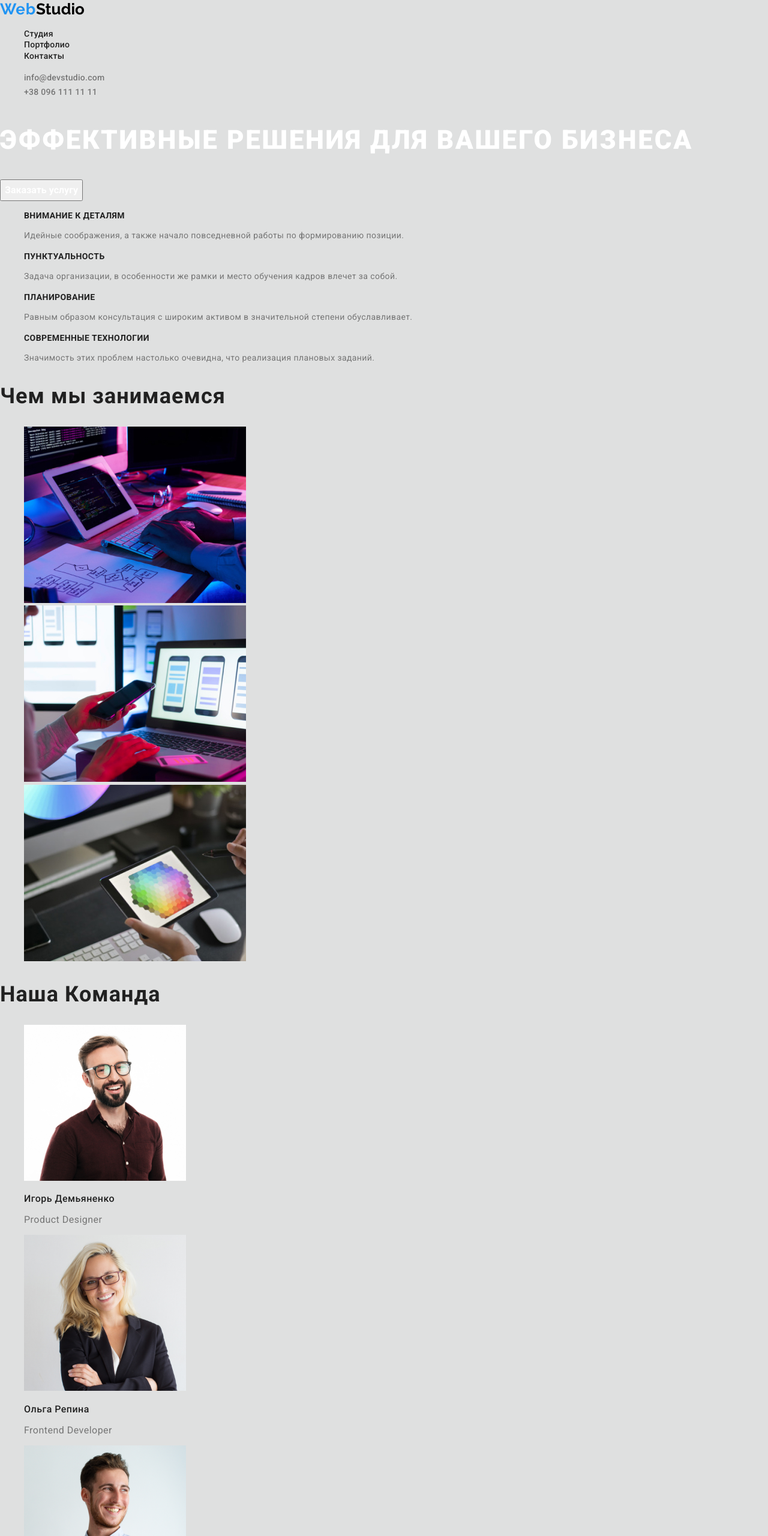
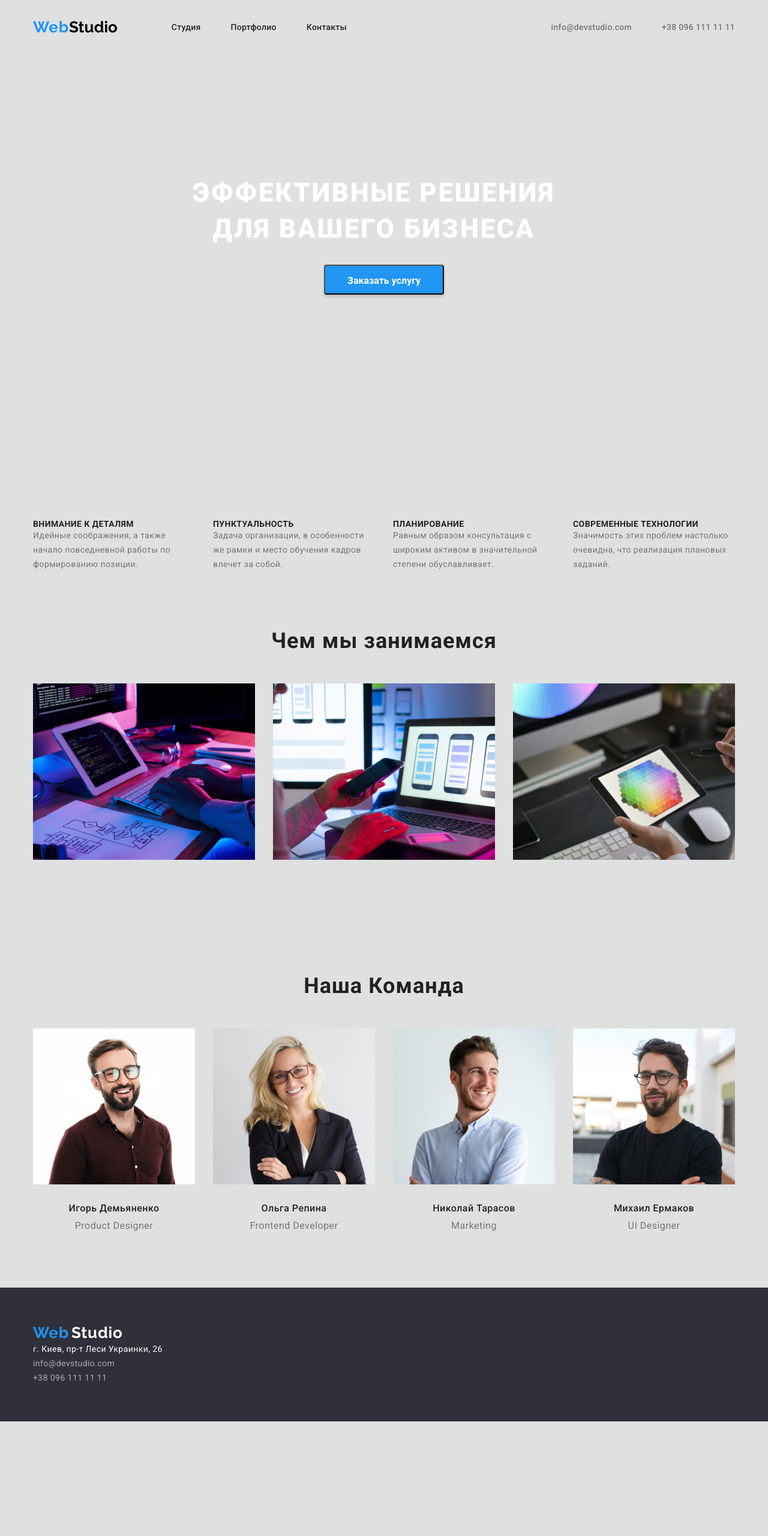
Before and after one commit to Igor-Tomilo/goit-markup-hw-03, a plain HTML site: page index.html in a window 1280 px wide. Shown: the top 2560 px of the page at 60% size. After the commit the page ends 2369 px from the top, so only its background shows below. Drawn offline with nearby package versions, Linux system fonts and the light colour scheme.

Commit message:
Додає геометрію

```diff
--- a/css/file.css
+++ b/css/file.css
@@ -10,6 +10,16 @@ body {
   font-family: 'Roboto', sans-serif;
   /* background color только чтоб видеть белые буквы */
   background-color: rgb(223, 224, 224);
+}
+
+*,
+*::before,
+*::after {
+  margin: 0;
+  padding: 0;
+}
+img {
+  display: block;
 }
 
 /* ======Component====== */
@@ -41,7 +51,14 @@ body {
 .address-link:focus {
   color: var(--accent-color);
 }
-.navigation-list-link:hover,
+
+.container {
+  width: 1200px;
+  padding: 0 15px;
+  margin: 0 auto;
+}
+
+/* .navigation-list-link:hover,
 .navigation-list-link:focus,
 .address-list-link:hover,
 .address-list-link:focus,
@@ -50,11 +67,31 @@ body {
 .address-link:hover,
 .address-link:focus {
   color: var(--accent-color);
-}
+} */
 
 /* ======End Component====== */
 
 /* ======Header====== */
+.header {
+  padding: 30px 0;
+}
+
+.header .container {
+  display: flex;
+  align-items: center;
+}
+
+.navigation {
+  display: flex;
+  align-items: center;
+}
+.header .address-list-header {
+  display: flex;
+}
+
+.navigation-list {
+  display: flex;
+}
 
 .logo-color-header {
   font-family: var(--secondary-font);
@@ -82,9 +119,30 @@ body {
   color: #757575;
 }
 
+.logo-img {
+  margin-right: 90px;
+}
+.navigation-list-item:not(:last-child) {
+  margin-right: 50px;
+}
+
+.header .address {
+  margin-left: auto;
+}
+.header .address-list-link-header:not(:last-child) {
+  margin-right: 50px;
+}
+
 /* ======End Header====== */
 
 /* =========Hero======== */
+.hero-section {
+  text-align: center;
+  padding-top: 200px;
+  padding-left: 235px;
+  padding-right: 235px;
+  padding-bottom: 280px;
+}
 
 .hero-title {
   font-weight: 900;
@@ -92,6 +150,10 @@ body {
   line-height: 1.364;
   letter-spacing: 0.06em;
   text-transform: uppercase;
+  margin-bottom: 30px;
+
+  width: 696px;
+  height: 120px;
 
   color: #ffffff;
 }
@@ -103,6 +165,13 @@ body {
   font-size: 16px;
   line-height: 1.875;
   color: #ffffff;
+  padding: 10px 32px;
+
+  min-width: 200px;
+  height: 50px;
+  background: #2196f3;
+  box-shadow: 0px 4px 4px rgba(0, 0, 0, 0.15);
+  border-radius: 4px;
 }
 /* =========End Hero======== */
 
@@ -125,9 +194,32 @@ body {
 
   color: var(--subtitle-color);
 }
+
+.qualities-container {
+  padding-top: 94px;
+  padding-bottom: 94px;
+}
+
+.qualities-items:not(:last-child) {
+  margin-right: 30px;
+}
+
+.qualities-items {
+  width: 270px;
+}
+
+.qualities-list {
+  display: flex;
+}
 /* ================End Qualities=============== */
 
 /* =============Works================= */
+
+.warks-section {
+  padding-bottom: 95px;
+  text-align: center;
+}
+
 .title {
   font-weight: 700;
   font-size: 36px;
@@ -136,9 +228,25 @@ body {
 
   color: var(--title-color);
 }
+.title {
+  margin-bottom: 50px;
+}
+
+.works-list {
+  display: flex;
+  justify-content: space-between;
+}
+
 /* =============End Works================= */
 
 /* =================Our team==================== */
+
+.team-section {
+  padding-top: 94px;
+  padding-bottom: 94px;
+  text-align: center;
+}
+
 .team-list-names {
   font-weight: 500;
   font-size: 16px;
@@ -158,9 +266,33 @@ body {
 
   color: var(--subtitle-color);
 }
+
+.team-list {
+  display: flex;
+  justify-content: space-between;
+}
+
+.team-img {
+  margin-bottom: 30px;
+}
+
+.team-list-names {
+  margin-bottom: 10px;
+}
+
 /* =================End Our team==================== */
 
 /* ===============Footer============= */
+
+.footer {
+  background: #2f303a;
+}
+
+.footer-section {
+  padding-top: 60px;
+  padding-bottom: 60px;
+}
+
 .address {
   font-weight: 400;
   font-style: normal;
@@ -195,6 +327,20 @@ body {
 /* ===============End Footer============= */
 
 /* ============HTML Porfolio============= */
+
+.portfolio-section {
+  padding-top: 57px;
+}
+
+.portfolio-navigations-list {
+  display: flex;
+  justify-content: center;
+}
+
+.portfolio-navigations-item:not(:last-child) {
+  margin-right: 8px;
+}
+
 .portfolio-navigations-link {
   font-style: normal;
   font-weight: 500;
@@ -251,4 +397,24 @@ body {
 
   color: var(--subtitle-color);
 }
-/* ============HTML End Porfolio============= */
+
+.portfolio-secondary-navigation {
+  display: flex;
+  flex-wrap: wrap;
+  justify-content: space-between;
+}
+
+.portfolio-secondary-navigation-section {
+  padding-top: 34px;
+  padding-bottom: 131px;
+}
+
+.porfolio-nav-title {
+  margin-bottom: 4px;
+}
+
+.porfolio-nav-subtitle {
+  margin-bottom: 50px;
+}
+
+/* ============HTML Porfolio End ============= */
--- a/index.html
+++ b/index.html
@@ -17,14 +17,17 @@
   <body>
     <!-- Heder Шапка страницы -->
     <header class="header">
+      <div class="container">
         <nav class="navigation">
-        <a class="link" href="./index.html">
+          <a class="link logo-img" href="./index.html">
             <span class="logo">Web</span
             ><span class="logo-color-header">Studio</span>
           </a>
           <ul class="navigation-list list">
             <li class="navigation-list-item">
-            <a class="navigation-list-link link" href="./index.html">Студия</a>
+              <a class="navigation-list-link link" href="./index.html"
+                >Студия</a
+              >
             </li>
             <li class="navigation-list-item">
               <a class="navigation-list-link link" href="./portfolio.html"
@@ -37,52 +40,56 @@
           </ul>
         </nav>
         <address class="address">
-        <ul class="address-item list">
-          <li>
+          <ul class="address-list-header list">
+            <li class="address-list-link-header">
               <a class="address-link link" href="mailto:info@devstudio.com"
                 >info@devstudio.com</a
               >
             </li>
-          <li>
+            <li class="address-list-link-header">
               <a class="address-link link" href="tel:+380961111111"
                 >+38 096 111 11 11</a
               >
             </li>
           </ul>
         </address>
+      </div>
     </header>
     <main>
       <!-- Hero Герой-->
       <section class="hero">
+        <div class="hero-section container">
           <h1 class="hero-title">Эффективные решения для вашего бизнеса</h1>
           <button class="button-services">Заказать услугу</button>
+        </div>
       </section>
       <!-- Qualities Качества -->
       <section class="qualities">
         <h2 hidden>Нашы качества</h2>
+        <div class="qualities-container container">
           <ul class="qualities-list list">
-          <li>
+            <li class="qualities-items">
               <h3 class="qualities-list-heading">Внимание к деталям</h3>
               <p class="qualities-list-text">
                 Идейные соображения, а также начало повседневной работы по
                 формированию позиции.
               </p>
             </li>
-          <li>
+            <li class="qualities-items">
               <h3 class="qualities-list-heading">Пунктуальность</h3>
               <p class="qualities-list-text">
-              Задача организации, в особенности же рамки и место обучения кадров
-              влечет за собой.
+                Задача организации, в особенности же рамки и место обучения
+                кадров влечет за собой.
               </p>
             </li>
-          <li>
+            <li class="qualities-items">
               <h3 class="qualities-list-heading">Планирование</h3>
               <p class="qualities-list-text">
                 Равным образом консультация с широким активом в значительной
                 степени обуславливает.
               </p>
             </li>
-          <li>
+            <li class="qualities-items">
               <h3 class="qualities-list-heading">Современные технологии</h3>
               <p class="qualities-list-text">
                 Значимость этих проблем настолько очевидна, что реализация
@@ -90,9 +97,11 @@
               </p>
             </li>
           </ul>
+        </div>
       </section>
       <!-- What are we doing Чем мы занимаемся -->
       <section class="works">
+        <div class="warks-section container">
           <h2 class="title">Чем мы занимаемся</h2>
           <ul class="works-list list">
             <li class="works-list-item">
@@ -120,13 +129,16 @@
               />
             </li>
           </ul>
+        </div>
       </section>
       <!-- Our team Наша команда -->
       <section class="team">
+        <div class="team-section container">
           <h2 class="title">Наша Команда</h2>
           <ul class="team-list list">
             <li class="team-list-item">
               <img
+                class="team-img"
                 src="./imeges/team/img-1.jpg"
                 alt="Фото Игоря Демьяненко"
                 width="270"
@@ -137,6 +149,7 @@
             </li>
             <li class="team-list-item">
               <img
+                class="team-img"
                 src="./imeges/team/img-2.jpg"
                 alt="Фото Ольги Репеной"
                 width="270"
@@ -147,6 +160,7 @@
             </li>
             <li class="team-list-item">
               <img
+                class="team-img"
                 src="./imeges/team/img-3.jpg"
                 alt="Фото Николая Тарасова"
                 width="270"
@@ -157,6 +171,7 @@
             </li>
             <li class="team-list-item">
               <img
+                class="team-img"
                 src="./imeges/team/img-4.jpg"
                 alt="Фото Михаила Ермакова"
                 width="270"
@@ -166,10 +181,12 @@
               <p class="team-list-workplace" lang="en">UI Designer</p>
             </li>
           </ul>
+        </div>
       </section>
     </main>
     <!-- Footer Подвал -->
     <footer class="footer">
+      <div class="footer-section container">
         <a class="link" href="./index.html">
           <span class="logo">Web</span>
           <span class="logo-color-footer">Studio</span>
@@ -177,7 +194,9 @@
         <address>
           <ul class="address-list list">
             <li>
-            <a class="address link" href="https://goo.gl/maps/Qc6sMuTZFvDPrBof6"
+              <a
+                class="address link"
+                href="https://goo.gl/maps/Qc6sMuTZFvDPrBof6"
                 >г. Киев, пр-т Леси Украинки, 26</a
               >
             </li>
@@ -193,6 +212,7 @@
             </li>
           </ul>
         </address>
+      </div>
     </footer>
   </body>
 </html>
```
Also changed, not shown: portfolio.html (+23 -9 lines). Lines whose indentation alone changed are shown as unchanged.
